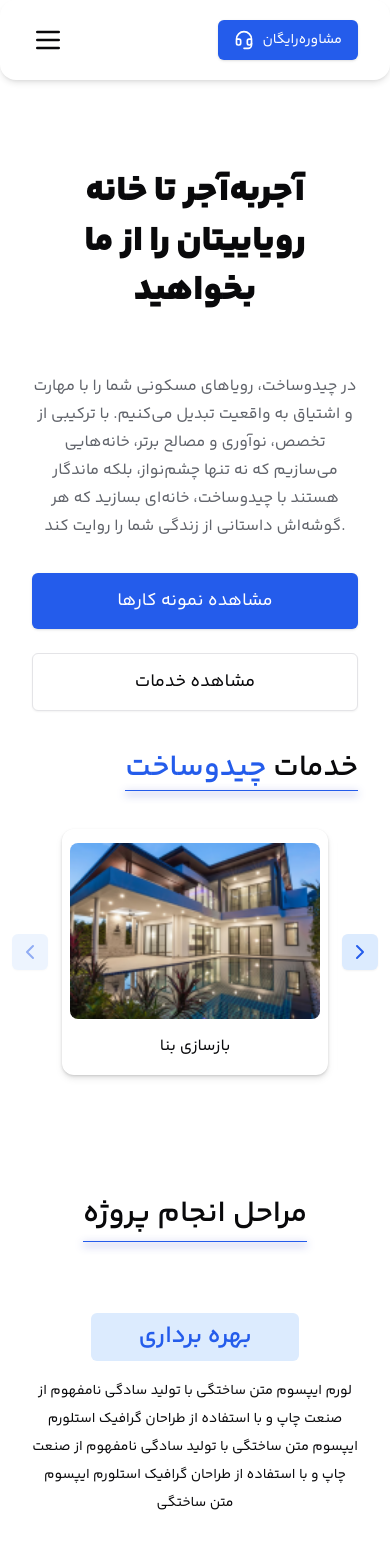
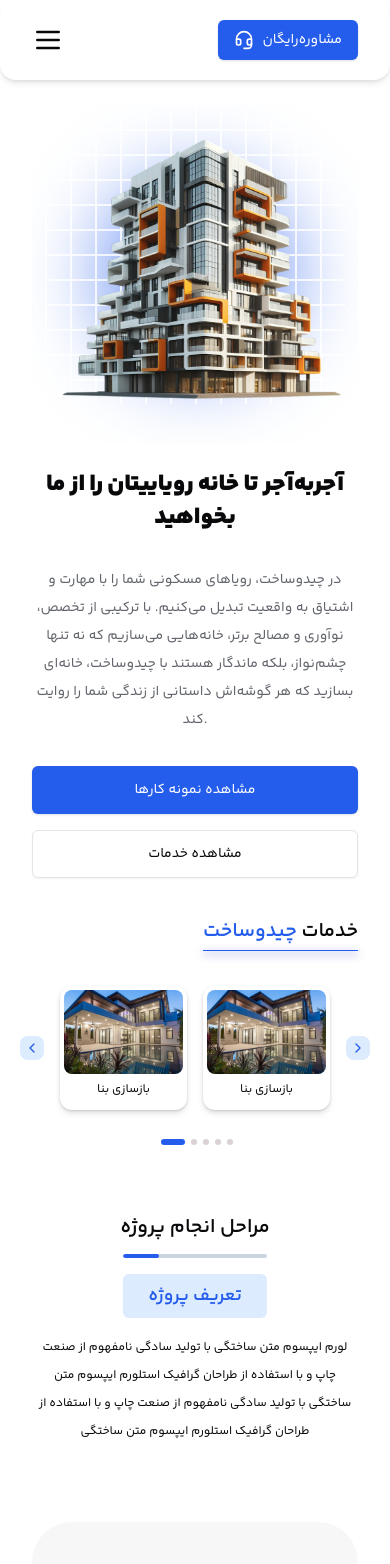
Before and after one commit to mo1nammad/chidosakht-test, a Next.js app: page / in a window 390 px wide. Shown: the top 1564 px of the page. Built offline with nearby package versions, Linux system fonts and the light colour scheme.

Commit message:
fix some bug home page

```diff
--- a/package.json
+++ b/package.json
@@ -17,6 +17,7 @@
     "@radix-ui/react-separator": "^1.1.1",
     "@radix-ui/react-slot": "^1.1.1",
     "@tanstack/react-query": "^5.64.2",
+    "@use-gesture/react": "^10.3.1",
     "class-variance-authority": "^0.7.1",
     "clsx": "^2.1.1",
     "embla-carousel-react": "^8.5.2",
--- a/src/app/(navigation)/page.tsx
+++ b/src/app/(navigation)/page.tsx
@@ -13,6 +13,8 @@ import { Title } from "@/components/title";
 import { FilterProjectSection } from "@/app/features/navigation/home/components/filter-projects";
 import { ProjectsSlider } from "@/app/features/navigation/home/components/projects-slider";
 import { CommentsSlider } from "@/app/features/navigation/home/components/comments-slider";
+import HeroImage from "@/app/features/navigation/home/components/hero-image";
+import { WorkstepsMobileSlider } from "@/app/features/navigation/home/components/worksteps-mobile-slider";
 
 export default function Home() {
   return (
@@ -20,34 +22,15 @@ export default function Home() {
       {/* hero section */}
       <div className="container max-w-screen-xl mx-auto px-8 xl:px-4">
         <section className="flex flex-col xl:flex-row items-center justify-between pt-6">
-          <div className="relative w-fit h-[600px] overflow-hidden hidden md:block">
-            <div
-              className="relative size-[600px] z-10"
-              style={{
-                background:
-                  "linear-gradient(#ffffff 1.7000000000000002px,transparent 1.7000000000000002px), linear-gradient(to right,#ffffff 1.7000000000000002px, #00000000 1.7000000000000002px)",
-                backgroundColor: "#00000000",
-                backgroundSize: "40px 40px",
-                opacity: 0.8,
-              }}
-            />
-            <div className="size-[350px] bg-primary/60 absolute top-28 left-32 rounded-full blur-2xl"></div>
-            <Image
-              alt="hero section image"
-              width={448}
-              height={450}
-              src={"/home/Fanavaran 1.png"}
-              className="absolute top-20 left-[70px] z-20"
-            />
-          </div>
+          <HeroImage />
 
-          <div className="flex flex-col mt-16 md:mt-0">
-            <div className="flex flex-col justify-center gap-y-14 sm:gap-y-8 max-w-[540px] text-center xl:text-right">
-              <h1 className="text-4xl font-yekan-black leading-snug">
+          <div className="flex flex-col mt-6 md:mt-0">
+            <div className="flex flex-col justify-center gap-y-8 sm:gap-y-8 max-w-[540px] text-center xl:text-right">
+              <h1 className="text-2xl sm:text-4xl font-yekan-black leading-snug">
                 آجربه‌آجر تا خانه رویاییتان را از ما بخواهید
               </h1>
               <div className="max-w-[540px] text-muted-foreground">
-                <p className="leading-7">
+                <p className="leading-7 text-sm sm:text-base">
                   در چیدوساخت، رویاهای مسکونی شما را با مهارت و اشتیاق به واقعیت
                   تبدیل می‌کنیم. با ترکیبی از تخصص، نوآوری و مصالح برتر،
                   خانه‌هایی می‌سازیم که نه تنها چشم‌نواز، بلکه ماندگار هستند با
@@ -56,14 +39,18 @@ export default function Home() {
                 </p>
               </div>
             </div>
-            <div className="w-full sm:w-auto space-x-0 sm:space-x-7 self-center xl:self-end mt-8 flex gap-y-6 flex-col items-center justify-items-center sm:block">
-              <Button size="lg" className="w-full sm:w-auto" asChild>
+            <div className="w-full sm:w-auto space-x-0 sm:space-x-7 self-center xl:self-end mt-8 flex flex-col gap-y-4 sm:flex-row gap-x-6 items-center justify-items-center sm:block">
+              <Button
+                size="lg"
+                className="w-full sm:w-44 text-sm sm:text-base p-2"
+                asChild
+              >
                 <Link href={"#"}>مشاهده نمونه کارها</Link>
               </Button>
 
               <Button
                 size="lg"
-                className="w-full sm:w-auto"
+                className="w-full sm:w-44 text-sm sm:text-base p-2"
                 asChild
                 variant="outline"
               >
@@ -84,23 +71,15 @@ export default function Home() {
           </div>
         </section>
 
-        <section className="py-20">
-          <div className="flex items-center justify-center">
-            <div className="w-fit relative">
-              <h1 className="text-3xl font-yekan-semibold after:absolute after:inset-x-0 after:-bottom-2 after:w-full after:h-[0.5px] after:bg-primary after:drop-shadow-[0_3px_4px_rgba(20,34,189,1)]">
-                مراحل انجام پروژه
+        <section className="py-16 sm:py-20 relative">
+          <WorkstepsMobileSlider />
+          <div className="hidden md:grid grid-cols-1 gap-y-0 md:gap-y-9 lg:grid-cols-3 lg:grid-rows-2 mt-7 sm:mt-14 mx-auto">
+            {/* left part */}
+            <div className="flex flex-col gap-y-4 items-center justify-center my-6 md:my-0">
+              <h1 className="w-36 text-lg sm:text-2xl bg-secondary text-primary text-center py-2 rounded-md font-yekan-semibold">
+                تعریف پروژه
               </h1>
-            </div>
-          </div>
-
-          <div className="grid grid-cols-1 gap-y-0 md:gap-y-9 lg:grid-cols-3 lg:grid-rows-2 mt-14 mx-auto">
-            {/* left part */}
-
-            <div className="flex flex-col gap-y-4 items-center justify-center my-6 md:my-0">
-              <h1 className="w-52 text-2xl bg-secondary text-primary text-center py-2 rounded-md font-yekan-semibold">
-                بهره برداری
-              </h1>
-              <p className="max-w-[357px] text-center text-sm leading-7">
+              <p className="max-w-[357px] text-center text-xs sm:text-sm leading-7">
                 لورم ایپسوم متن ساختگی با تولید سادگی نامفهوم از صنعت چاپ و با
                 استفاده از طراحان گرافیک استلورم ایپسوم متن ساختگی با تولید
                 سادگی نامفهوم از صنعت چاپ و با استفاده از طراحان گرافیک استلورم
@@ -108,10 +87,10 @@ export default function Home() {
               </p>
             </div>
             <div className="flex flex-col gap-y-4 items-center justify-center my-6 md:my-0">
-              <h1 className="w-52 text-2xl bg-secondary text-primary text-center py-2 rounded-md font-yekan-semibold">
-                اجرا
+              <h1 className="w-36 text-lg sm:text-2xl bg-secondary text-primary text-center py-2 rounded-md font-yekan-semibold">
+                طراحی
               </h1>
-              <p className="max-w-[357px] text-center text-sm leading-7">
+              <p className="max-w-[357px] text-center text-xs sm:text-sm leading-7">
                 لورم ایپسوم متن ساختگی با تولید سادگی نامفهوم از صنعت چاپ و با
                 استفاده از طراحان گرافیک استلورم ایپسوم متن ساختگی با تولید
                 سادگی نامفهوم از صنعت چاپ و با استفاده از طراحان گرافیک استلورم
@@ -130,12 +109,11 @@ export default function Home() {
               />
             </div>
             {/* right part */}
-
             <div className="flex flex-col gap-y-4 items-center justify-center my-6 md:my-0">
-              <h1 className="w-52 text-2xl bg-secondary text-primary text-center py-2 rounded-md font-yekan-semibold">
-                تعریف پروژه
+              <h1 className="w-36 text-lg sm:text-2xl bg-secondary text-primary text-center py-2 rounded-md font-yekan-semibold">
+                بهره برداری
               </h1>
-              <p className="max-w-[357px] text-center text-sm leading-7">
+              <p className="max-w-[357px] text-center text-xs sm:text-sm leading-7">
                 لورم ایپسوم متن ساختگی با تولید سادگی نامفهوم از صنعت چاپ و با
                 استفاده از طراحان گرافیک استلورم ایپسوم متن ساختگی با تولید
                 سادگی نامفهوم از صنعت چاپ و با استفاده از طراحان گرافیک استلورم
@@ -143,10 +121,10 @@ export default function Home() {
               </p>
             </div>
             <div className="flex flex-col gap-y-4 items-center justify-center my-6 md:my-0">
-              <h1 className="w-52 text-2xl bg-secondary text-primary text-center py-2 rounded-md font-yekan-semibold">
-                طراحی
+              <h1 className="w-36 text-lg sm:text-2xl bg-secondary text-primary text-center py-2 rounded-md font-yekan-semibold">
+                اجرا
               </h1>
-              <p className="max-w-[357px] text-center text-sm leading-7">
+              <p className="max-w-[357px] text-center text-xs sm:text-sm leading-7">
                 لورم ایپسوم متن ساختگی با تولید سادگی نامفهوم از صنعت چاپ و با
                 استفاده از طراحان گرافیک استلورم ایپسوم متن ساختگی با تولید
                 سادگی نامفهوم از صنعت چاپ و با استفاده از طراحان گرافیک استلورم
--- a/src/app/features/auth/components/signup-form.tsx
+++ b/src/app/features/auth/components/signup-form.tsx
@@ -35,9 +35,7 @@ export default function SignUpForm() {
 
   const { signUpFn } = useSignUp();
 
-  const onSubmit = (values: z.infer<typeof signUpSchema>) => {
-    signUpFn(values);
-  };
+  const onSubmit = (values: z.infer<typeof signUpSchema>) => signUpFn(values);
 
   return (
     <div className="max-w-[400px] mx-auto h-full">
--- a/src/app/features/navigation/about-us/components/license-gallery.tsx
+++ b/src/app/features/navigation/about-us/components/license-gallery.tsx
@@ -69,6 +69,7 @@ const LicenseGallery = () => {
           count={count}
           current={current}
           onBulletClick={(index) => api?.scrollTo(index)}
+          className="-bottom-10"
         />
       </Carousel>
     </div>
--- /dev/null
+++ b/src/app/features/navigation/home/components/hero-image.tsx
@@ -0,0 +1,46 @@
+"use client";
+
+import Image from "next/image";
+import { useEffect, useState } from "react";
+import { useMediaQuery } from "react-responsive";
+
+const HeroImage = () => {
+  const [isMounted, setIsMounted] = useState(false);
+  const isMobile = useMediaQuery({ query: "(max-width: 640px)" });
+
+  useEffect(() => {
+    setIsMounted(true);
+  }, []);
+
+  if (!isMounted) {
+    // Avoid rendering until the client-side is fully initialized
+    return (
+      <div className="relative w-full sm:w-fit h-[340px] sm:h-[600px] overflow-hidden"></div>
+    );
+  }
+
+  return (
+    <div className="relative w-full sm:w-fit h-[340px] sm:h-[600px] overflow-hidden">
+      <div
+        className="absolute left-1/2 -translate-x-1/2 sm:relative sm:top-0 sm:left-0 sm:translate-x-0 size-[300px] sm:size-[600px] z-10"
+        style={{
+          background:
+            "linear-gradient(#ffffff 1.7000000000000002px,transparent 1.7000000000000002px), linear-gradient(to right,#ffffff 1.7000000000000002px, #00000000 1.7000000000000002px)",
+          backgroundColor: "#00000000",
+          backgroundSize: isMobile ? "25px 25px" : "40px 40px",
+          opacity: 0.8,
+        }}
+      />
+      <div className="size-[200px] sm:size-[350] bg-primary/60 absolute left-[calc(50%+2px)] -translate-x-1/2 top-[70px] sm:top-28 sm:left-32 sm:translate-x-0 rounded-full blur-2xl"></div>
+      <Image
+        alt="hero section image"
+        width={isMobile ? 300 : 450}
+        height={isMobile ? 300 : 450}
+        src={"/home/Fanavaran 1.png"}
+        className="absolute left-1/2 -translate-x-1/2 top-7 sm:translate-x-0 sm:top-20 sm:left-[70px] z-20"
+      />
+    </div>
+  );
+};
+
+export default HeroImage;
--- a/src/app/features/navigation/home/components/services-slide.tsx
+++ b/src/app/features/navigation/home/components/services-slide.tsx
@@ -8,8 +8,8 @@ type ServicesSlideProps = {
 
 export const ServicesSlide = ({ src, title }: ServicesSlideProps) => {
   return (
-    <Card className="w-full h-fit drop-shadow-md border-none group pt-1.5">
-      <CardContent className="mt-2 px-2 py-0">
+    <Card className="w-full h-fit drop-shadow-md border-none group">
+      <CardContent className="p-1 sm:p-2">
         <Image
           src={src}
           width={250}
@@ -17,7 +17,7 @@ export const ServicesSlide = ({ src, title }: ServicesSlideProps) => {
           alt="slider image"
           className="rounded-lg w-full"
         />
-        <h6 className="text-center py-4 group-hover:text-primary transition cursor-default">
+        <h6 className="text-xs sm:text-base text-center py-2 sm:py-3 group-hover:text-primary transition cursor-default">
           {title}
         </h6>
       </CardContent>
--- a/src/app/features/navigation/home/components/services-slider.tsx
+++ b/src/app/features/navigation/home/components/services-slider.tsx
@@ -1,17 +1,15 @@
 "use client";
-import { useRef, useState } from "react";
+import { useEffect, useState } from "react";
 import { ChevronRight, ChevronLeft } from "lucide-react";
 
-import { Swiper, SwiperSlide } from "swiper/react";
-import { Navigation } from "swiper/modules";
 import { ServicesSlide } from "./services-slide";
-
-// Import Swiper styles
-import "swiper/css";
-import "swiper/css/navigation";
-
-import { Button } from "@/components/ui/button";
-import { cn } from "@/lib/utils";
+import {
+  Carousel,
+  CarouselApi,
+  CarouselContent,
+  CarouselItem,
+} from "@/components/ui/carousel";
+import { CarouselBullets } from "@/components/carousel-bullets";
 
 type ServicesSliderProps = {
   data: {
@@ -20,67 +18,59 @@ type ServicesSliderProps = {
   }[];
 };
 export const ServicesSlider = ({ data }: ServicesSliderProps) => {
-  const [isSwiperLoaded, setIsSwiperLoaded] = useState(false);
+  const [api, setApi] = useState<CarouselApi>();
 
-  const nextBtnRef = useRef<HTMLButtonElement>(null);
-  const prevBtnRef = useRef<HTMLButtonElement>(null);
+  const [current, setCurrent] = useState(0);
+  const [count, setCount] = useState(0);
+
+  useEffect(() => {
+    if (!api) {
+      return;
+    }
+
+    setCount(api.scrollSnapList().length);
+    setCurrent(api.selectedScrollSnap() + 1);
+
+    api.on("select", () => {
+      setCurrent(api.selectedScrollSnap() + 1);
+    });
+    api.on("slidesInView", () => {
+      setCount(api.scrollSnapList().length);
+      setCurrent(api.selectedScrollSnap() + 1);
+    });
+  }, [api]);
 
   return (
-    <div className={cn(isSwiperLoaded ? "block" : "hidden")}>
-      {/* custom next and prev buttons */}
-      <Button
-        ref={prevBtnRef}
-        className="absolute z-10 top-1/2 -translate-y-1/2 -left-10 sm:-left-5 [&_svg]:size-auto"
-        size={"icon"}
-        variant={"secondary"}
+    <Carousel setApi={setApi} className="relative ">
+      <CarouselContent className="p-2">
+        {data.map((props, index) => (
+          // responsive : (basis)
+          <CarouselItem
+            className="basis-1/2 sm:basis-1/3 md:basis-1/4 lg:basis-1/5"
+            key={index}
+          >
+            <ServicesSlide {...props} />
+          </CarouselItem>
+        ))}
+      </CarouselContent>
+      <button
+        className="absolute z-10 top-1/2 -translate-y-1/2 -left-8 sm:-left-10 size-6 p-0 sm:size-9 bg-secondary text-primary grid place-content-center rounded-lg"
+        onClick={() => api?.scrollPrev()}
       >
-        <ChevronLeft className="text-primary" />
-      </Button>
-      <Button
-        ref={nextBtnRef}
-        className="absolute z-10 top-1/2 -translate-y-1/2 -right-10 sm:-right-5 [&_svg]:size-auto"
-        size={"icon"}
-        variant={"secondary"}
+        <ChevronLeft className="text-primary !size-4 sm:size-8 p-0" />
+      </button>
+      <button
+        className="absolute z-10 top-1/2 -translate-y-1/2 -right-8 sm:-right-10 size-6 sm:size-9 bg-secondary text-primary grid place-content-center rounded-lg"
+        onClick={() => api?.scrollNext()}
       >
-        <ChevronRight className="text-primary" />
-      </Button>
-
-      <Swiper
-        slidesPerView={1}
-        spaceBetween={15}
-        height={240}
-        modules={[Navigation]}
-        navigation={{ nextEl: nextBtnRef.current, prevEl: prevBtnRef.current }}
-        onBeforeInit={(swiper) => {
-          if (
-            typeof swiper.params.navigation !== "boolean" &&
-            swiper.params.navigation
-          ) {
-            swiper.params.navigation.prevEl = prevBtnRef.current;
-            swiper.params.navigation.nextEl = nextBtnRef.current;
-          }
-        }}
-        onSwiper={() => setIsSwiperLoaded(true)}
-        breakpoints={{
-          1024: {
-            slidesPerView: data.length,
-          },
-          768: {
-            slidesPerView: 3,
-          },
-          647: {
-            slidesPerView: 2,
-            spaceBetween: 25,
-          },
-        }}
-      >
-        {/* slides */}
-        {data.map((props, index) => (
-          <SwiperSlide key={index}>
-            <ServicesSlide {...props} />
-          </SwiperSlide>
-        ))}
-      </Swiper>
-    </div>
+        <ChevronRight className="text-primary !size-4 sm:size-8 p-0" />
+      </button>
+      <CarouselBullets
+        count={count}
+        current={current}
+        onBulletClick={(index) => api?.scrollTo(index)}
+        className="-bottom-8"
+      />
+    </Carousel>
   );
 };
--- /dev/null
+++ b/src/app/features/navigation/home/components/worksteps-mobile-slider.tsx
@@ -0,0 +1,62 @@
+"use client";
+import { useState, useEffect } from "react";
+
+import {
+  Carousel,
+  CarouselApi,
+  CarouselContent,
+  CarouselItem,
+} from "@/components/ui/carousel";
+import { workstepsData } from "../constants";
+import { cn } from "@/lib/utils";
+// import { Title } from "@/components/title";
+
+export function WorkstepsMobileSlider() {
+  const [api, setApi] = useState<CarouselApi>();
+  const [current, setCurrent] = useState(0);
+  const percentage = (current + 1) / workstepsData.length;
+
+  useEffect(() => {
+    if (!api) return;
+
+    setCurrent(api.selectedScrollSnap());
+
+    api.on("select", () => {
+      setCurrent(api.selectedScrollSnap());
+    });
+  }, [api]);
+
+  return (
+    <div className="md:hidden block">
+      <div className="flex items-center justify-center relative">
+        <h3 className="text-xl font-yekan-semibold">مراحل انجام پروژه</h3>
+        <div className="absolute overflow-hidden -bottom-4 bg-slate-300 w-36 h-1 rounded-md">
+          <div
+            className="rounded-md absolute h-1 bg-primary transition-[width] duration-500"
+            style={{ width: percentage * 144 }}
+          />
+        </div>
+      </div>
+      <Carousel orientation="vertical" className="mt-8" setApi={setApi}>
+        <CarouselContent className="h-[200px] ">
+          {workstepsData.map((data, index) => (
+            <CarouselItem
+              key={data.title}
+              className={cn(
+                "basis-[100px] flex flex-col gap-y-4 items-center justify-center transition duration-300",
+                index === current ? "scale-100" : "scale-50 opacity-0"
+              )}
+            >
+              <h1 className="w-36 text-lg sm:text-2xl bg-secondary text-primary text-center py-2 rounded-md font-yekan-semibold">
+                {data.title}
+              </h1>
+              <p className="max-w-[357px] text-center text-xs sm:text-sm leading-7">
+                {data.description}
+              </p>
+            </CarouselItem>
+          ))}
+        </CarouselContent>
+      </Carousel>
+    </div>
+  );
+}
--- a/src/app/features/navigation/home/constants.ts
+++ b/src/app/features/navigation/home/constants.ts
@@ -39,6 +39,38 @@ export const servicesData = [
     title: "بازسازی بنا",
   },
 ];
+
+export const workstepsData = [
+  {
+    title: "تعریف پروژه",
+    description: ` لورم ایپسوم متن ساختگی با تولید سادگی نامفهوم از صنعت چاپ و با
+                استفاده از طراحان گرافیک استلورم ایپسوم متن ساختگی با تولید
+                سادگی نامفهوم از صنعت چاپ و با استفاده از طراحان گرافیک استلورم
+                ایپسوم متن ساختگی`,
+  },
+  {
+    title: "طراحی",
+    description: ` لورم ایپسوم متن ساختگی با تولید سادگی نامفهوم از صنعت چاپ و با
+                استفاده از طراحان گرافیک استلورم ایپسوم متن ساختگی با تولید
+                سادگی نامفهوم از صنعت چاپ و با استفاده از طراحان گرافیک استلورم
+                ایپسوم متن ساختگی`,
+  },
+  {
+    title: "اجرا",
+    description: ` لورم ایپسوم متن ساختگی با تولید سادگی نامفهوم از صنعت چاپ و با
+                استفاده از طراحان گرافیک استلورم ایپسوم متن ساختگی با تولید
+                سادگی نامفهوم از صنعت چاپ و با استفاده از طراحان گرافیک استلورم
+                ایپسوم متن ساختگی`,
+  },
+  {
+    title: "بهره برداری",
+    description: ` لورم ایپسوم متن ساختگی با تولید سادگی نامفهوم از صنعت چاپ و با
+                استفاده از طراحان گرافیک استلورم ایپسوم متن ساختگی با تولید
+                سادگی نامفهوم از صنعت چاپ و با استفاده از طراحان گرافیک استلورم
+                ایپسوم متن ساختگی`,
+  },
+];
+
 export const projectsData = [
   {
     src: "/home/premium_photo.png",
--- a/src/components/carousel-bullets.tsx
+++ b/src/components/carousel-bullets.tsx
@@ -4,12 +4,23 @@ type Props = {
   count: number;
   current: number;
   onBulletClick: (index: number) => void;
+  className?: string;
 };
-export const CarouselBullets = ({ count, onBulletClick, current }: Props) => {
+export const CarouselBullets = ({
+  count,
+  onBulletClick,
+  current,
+  className,
+}: Props) => {
   const bulletArray = new Array(count).fill(null);
 
   return (
-    <div className="flex gap-x-0.5 absolute inset-x-0 h-4 -bottom-10 justify-center items-center">
+    <div
+      className={cn(
+        "flex gap-x-0.5 absolute inset-x-0 h-4 bottom-0 justify-center items-center",
+        className
+      )}
+    >
       {count > 1 &&
         bulletArray.map((_, index) => (
           <button
--- a/src/components/title.tsx
+++ b/src/components/title.tsx
@@ -4,12 +4,18 @@ import React from "react";
 type Props = {
   children: React.ReactNode;
   classname?: string;
+  textClassName?: string;
 };
-export const Title = ({ children, classname }: Props) => {
+export const Title = ({ children, classname, textClassName }: Props) => {
   return (
     <div className={cn("flex flex-row-reverse", classname)}>
       <div className="w-fit relative">
-        <h1 className="text-3xl font-yekan-semibold after:absolute after:inset-x-0 after:-bottom-1 after:w-full after:h-[0.5px] after:bg-primary after:drop-shadow-[0_3px_4px_rgba(20,34,189,1)]">
+        <h1
+          className={cn(
+            "text-xl sm:text-3xl font-yekan-semibold after:absolute after:inset-x-0 after:-bottom-1 after:w-full after:h-[0.5px] after:bg-primary after:drop-shadow-[0_3px_4px_rgba(20,34,189,1)]",
+            textClassName
+          )}
+        >
           {children}
         </h1>
       </div>
```
Also changed, not shown: 1 other file (tests, documents, lock files or other folders).
